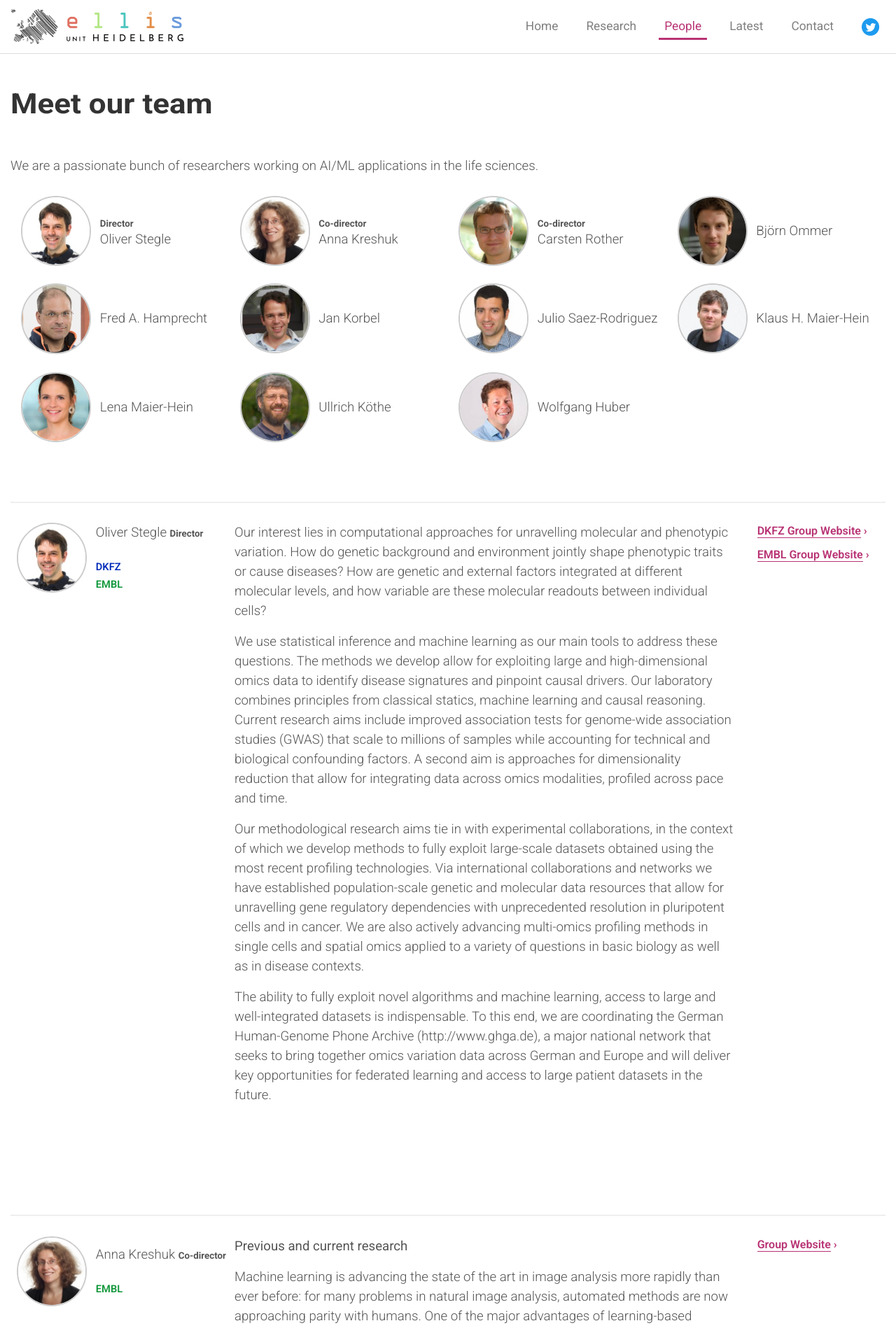
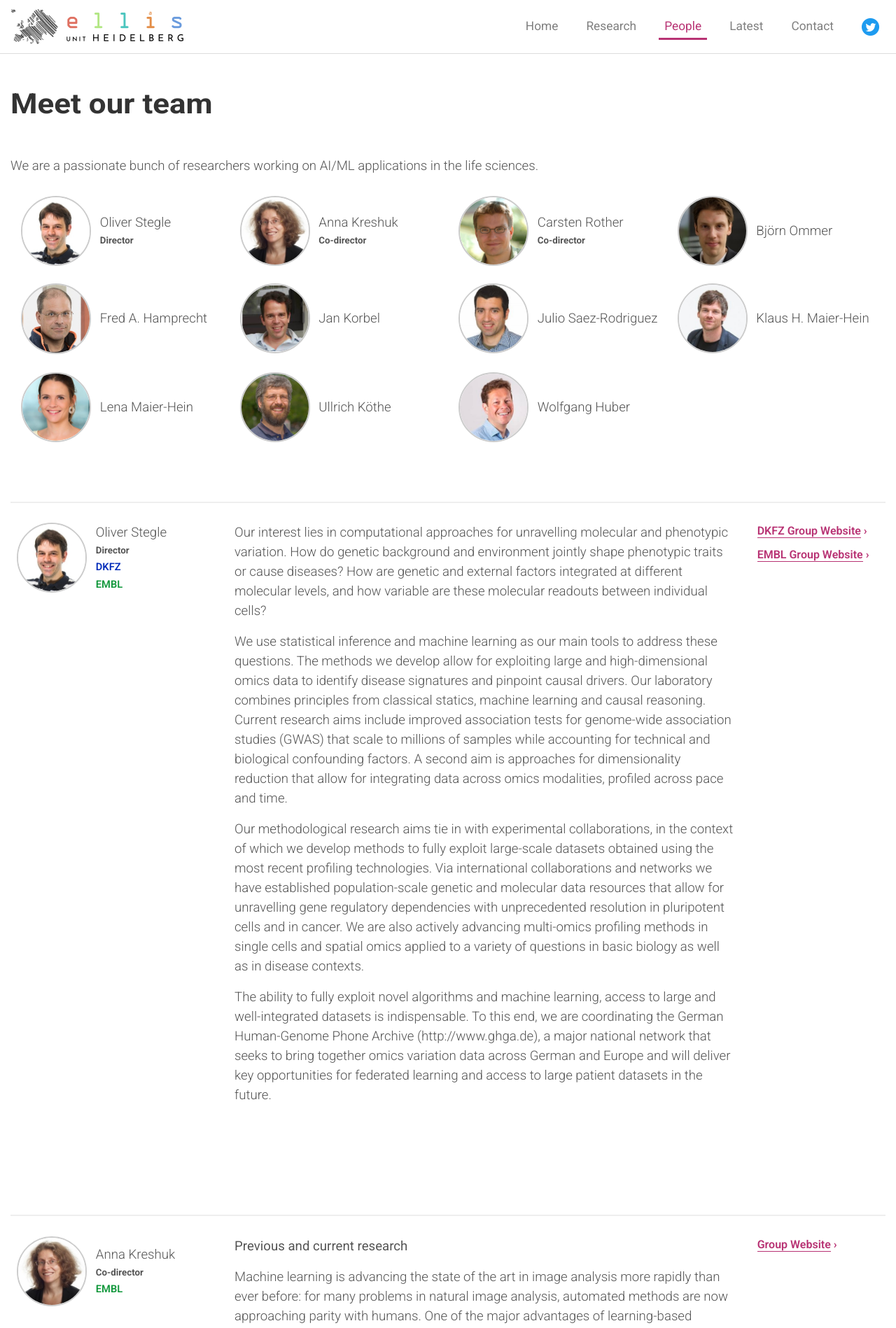
Before and after one commit to n-govindarajan/ellis-life-hd.github.io, a Jekyll site: the page built from pages/2-people.md, in a window 1280 px wide. Shown: the top 1898 px of the page at 70% size. Built offline with Jekyll 4.4.1, drawn with Linux system fonts in a browser that asks for light colours.

Commit message:
also change order above too

```diff
--- a/pages/2-people.md
+++ b/pages/2-people.md
@@ -16,7 +16,7 @@
             <a href="#{{ p.name | slugify }}">
                 <div class="people-photowrap">
                     <div class="people-photo"><img src="/assets/img/{{ p.photo }}"></div>
-                    <div class="people-name"><p>{% if p.role %}<span class="people-tag">{{ p.role | capitalize }}</span><br>{% endif %}{{ p.name }}</p></div>
+                    <div class="people-name"><p>{{ p.name }}{% if p.role %}<br><span class="people-tag">{{ p.role | capitalize }}</span>{% endif %}</p></div>
                 </div>
             </a>
         </div>
@@ -39,7 +39,7 @@
                 <div class="people-name">
                     <p>
                     {{ p.name }}
-                    {% if p.role %}<span class="people-tag">{{ p.role | capitalize }}</span><br>{% endif %}
+                    {% if p.role %}<br><span class="people-tag">{{ p.role | capitalize }}</span>{% endif %}
                     {% for g in p.websites %}
                         {% for h in g %}
                             {% if h[0] == 'DKFZ' %}
```
